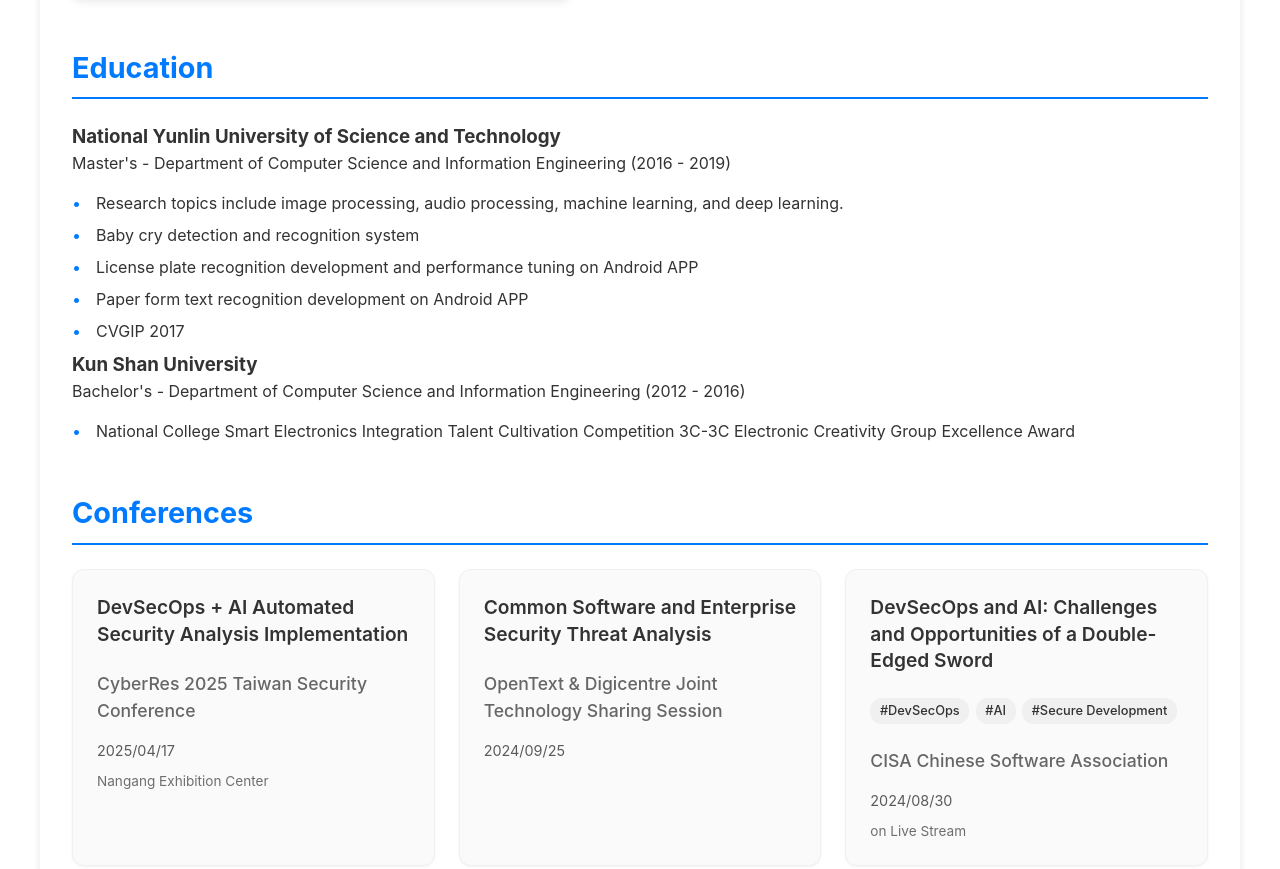
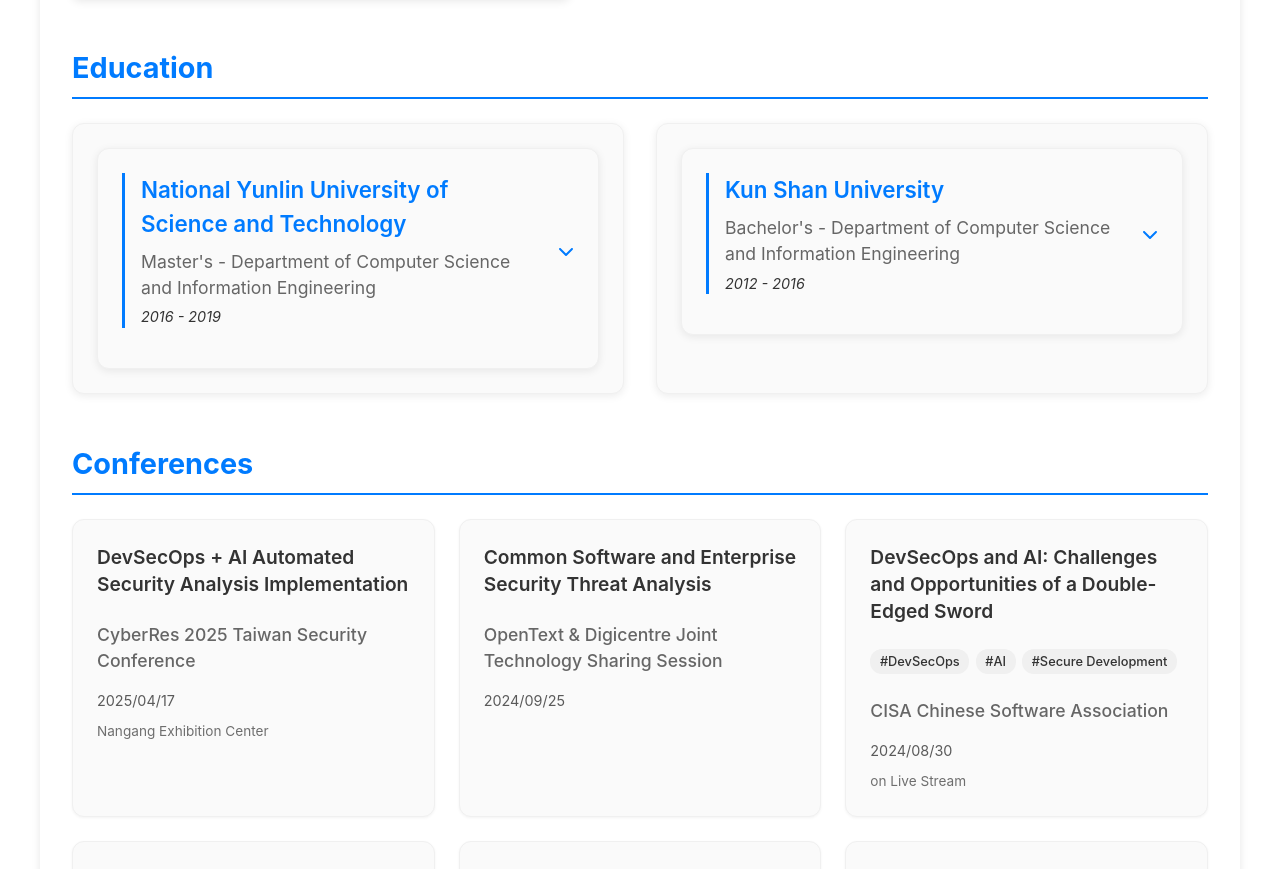
Before and after one commit to Lung-Yu/Lung-Yu.github.io, a React (Vite) app: page /cv in a window 1280 px wide. Shown: the part 1913-2782 px from the top of the page. Built offline with nearby package versions, Linux system fonts and the light colour scheme.

Commit message:
feat: 新增教育內容展開功能，改善教育顯示樣式以提升可讀性

```diff
--- a/src/features/cv/components/CV.tsx
+++ b/src/features/cv/components/CV.tsx
@@ -8,9 +8,14 @@ import { useState } from 'react';
 const CV = () => {
   const { cvData, isLoading } = useCV();
   const [expandedExp, setExpandedExp] = useState<number | null>(null);
+  const [expandedEdu, setExpandedEdu] = useState<number | null>(null);
 
   const toggleExperience = (index: number) => {
     setExpandedExp(expandedExp === index ? null : index);
+  };
+
+  const toggleEducation = (index: number) => {
+    setExpandedEdu(expandedEdu === index ? null : index);
   };
 
   if (isLoading) {
@@ -114,21 +119,37 @@ const CV = () => {
 
       <section className="cv-section">
         <h2>{cvData.sections.education}</h2>
+        <div className="education-grid">
           {education.map((edu, index) => (
             <div key={index} className="education-item">
-            <h3>{edu.school}</h3>
-            <div className="period">
-              {edu.degree} - {edu.major} ({edu.period})
+              <div
+                className={`education-content ${expandedEdu === index ? 'expanded' : ''}`}
+                onClick={() => toggleEducation(index)}
+              >
+                <div className="education-header">
+                  <div className="education-school">{edu.school}</div>
+                  <div className="education-degree">
+                    {edu.degree} - {edu.major}
+                  </div>
+                  <div className="education-period">{edu.period}</div>
+                  <FontAwesomeIcon
+                    icon={faChevronDown}
+                    className={`toggle-icon ${expandedEdu === index ? 'expanded' : ''}`}
+                  />
                 </div>
                 {edu.description && (
+                  <div className="education-details">
                     <ul className="education-description">
                       {edu.description.map((desc, descIndex) => (
                         <li key={descIndex}>{desc}</li>
                       ))}
                     </ul>
+                  </div>
                 )}
               </div>
+            </div>
           ))}
+        </div>
       </section>
 
       {cvData.conferences && (
--- a/src/features/cv/styles/CV.css
+++ b/src/features/cv/styles/CV.css
@@ -485,3 +485,128 @@
         grid-template-columns: 1fr;
     }
 }
+
+.education-grid {
+  display: grid;
+  grid-template-columns: repeat(auto-fit, minmax(300px, 1fr));
+  gap: 2rem;
+  margin-top: 1rem;
+}
+
+.education-item {
+  background-color: var(--color-gray-50);
+  border-radius: 12px;
+  padding: 1.5rem;
+  box-shadow: 0 2px 8px rgba(0, 0, 0, 0.08);
+  transition: all 0.3s ease;
+  border: 1px solid var(--color-gray-100);
+}
+
+.education-item:hover {
+  transform: translateY(-5px);
+  box-shadow: 0 4px 12px rgba(0, 0, 0, 0.12);
+  border-color: var(--color-gray-200);
+}
+
+.education-header {
+  margin-bottom: 1rem;
+  position: relative;
+  padding-left: 1rem;
+  border-left: 3px solid var(--color-primary);
+}
+
+.education-school {
+  font-size: 1.4rem;
+  color: var(--color-primary);
+  font-weight: 600;
+  margin-bottom: 0.5rem;
+}
+
+.education-degree {
+  font-size: 1.1rem;
+  color: var(--color-secondary);
+  margin-bottom: 0.3rem;
+}
+
+.education-period {
+  font-size: 0.9rem;
+  color: var(--color-text-light);
+  font-style: italic;
+}
+
+.education-description {
+  margin-top: 1rem;
+  padding: 1rem;
+  background-color: var(--color-background);
+  border-radius: 8px;
+  border: 1px solid var(--color-gray-100);
+}
+
+.education-description li {
+  margin: 0.8rem 0;
+  position: relative;
+  padding-left: 1.2rem;
+  color: var(--color-text);
+  font-size: 0.95rem;
+  line-height: 1.5;
+}
+
+.education-description li::before {
+  content: "▹";
+  position: absolute;
+  left: 0;
+  color: var(--color-primary);
+}
+
+.education-content {
+  background-color: var(--color-gray-50);
+  border-radius: 12px;
+  padding: 1.5rem;
+  box-shadow: 0 2px 8px rgba(0, 0, 0, 0.08);
+  transition: all 0.3s ease;
+  border: 1px solid var(--color-gray-100);
+  cursor: pointer;
+  overflow: hidden;
+}
+
+.education-content:hover {
+  transform: translateY(-5px);
+  box-shadow: 0 4px 12px rgba(0, 0, 0, 0.12);
+  border-color: var(--color-gray-200);
+}
+
+.education-header {
+  position: relative;
+  padding-left: 1rem;
+  padding-right: 2.5rem;
+  border-left: 3px solid var(--color-primary);
+}
+
+.education-details {
+  max-height: 0;
+  opacity: 0;
+  overflow: hidden;
+  transition: all 0.3s ease-out;
+  margin-top: 0;
+}
+
+.education-content.expanded .education-details {
+  max-height: 500px;
+  opacity: 1;
+  margin-top: 1.5rem;
+  padding-top: 1rem;
+  border-top: 1px solid var(--color-gray-200);
+}
+
+.education-content .toggle-icon {
+  position: absolute;
+  right: 0;
+  top: 50%;
+  transform: translateY(-50%);
+  transition: transform 0.3s ease;
+  color: var(--color-primary);
+}
+
+.education-content.expanded .toggle-icon {
+  transform: translateY(-50%) rotate(180deg);
+}
```
Lines whose indentation alone changed are shown as unchanged.
